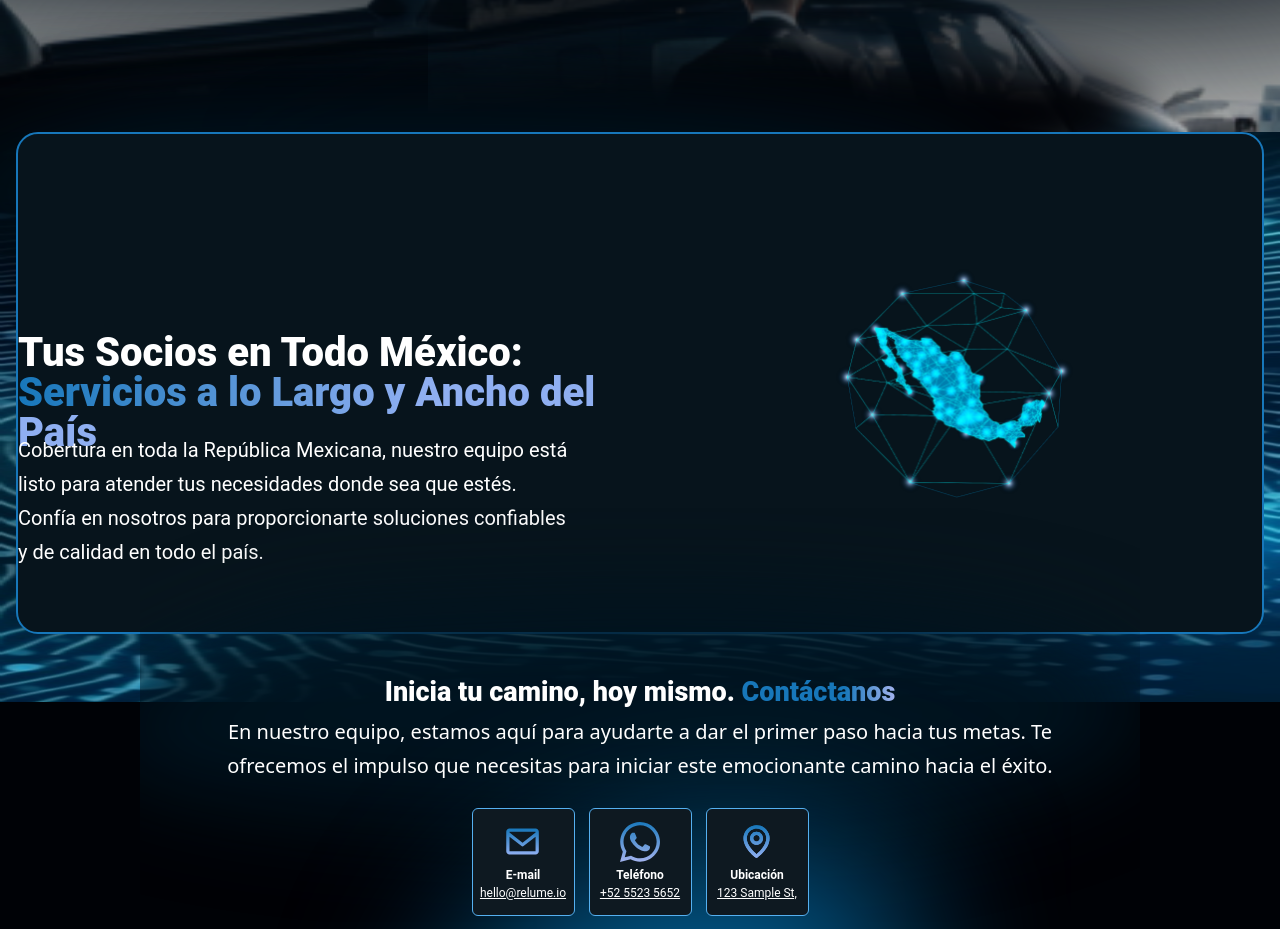
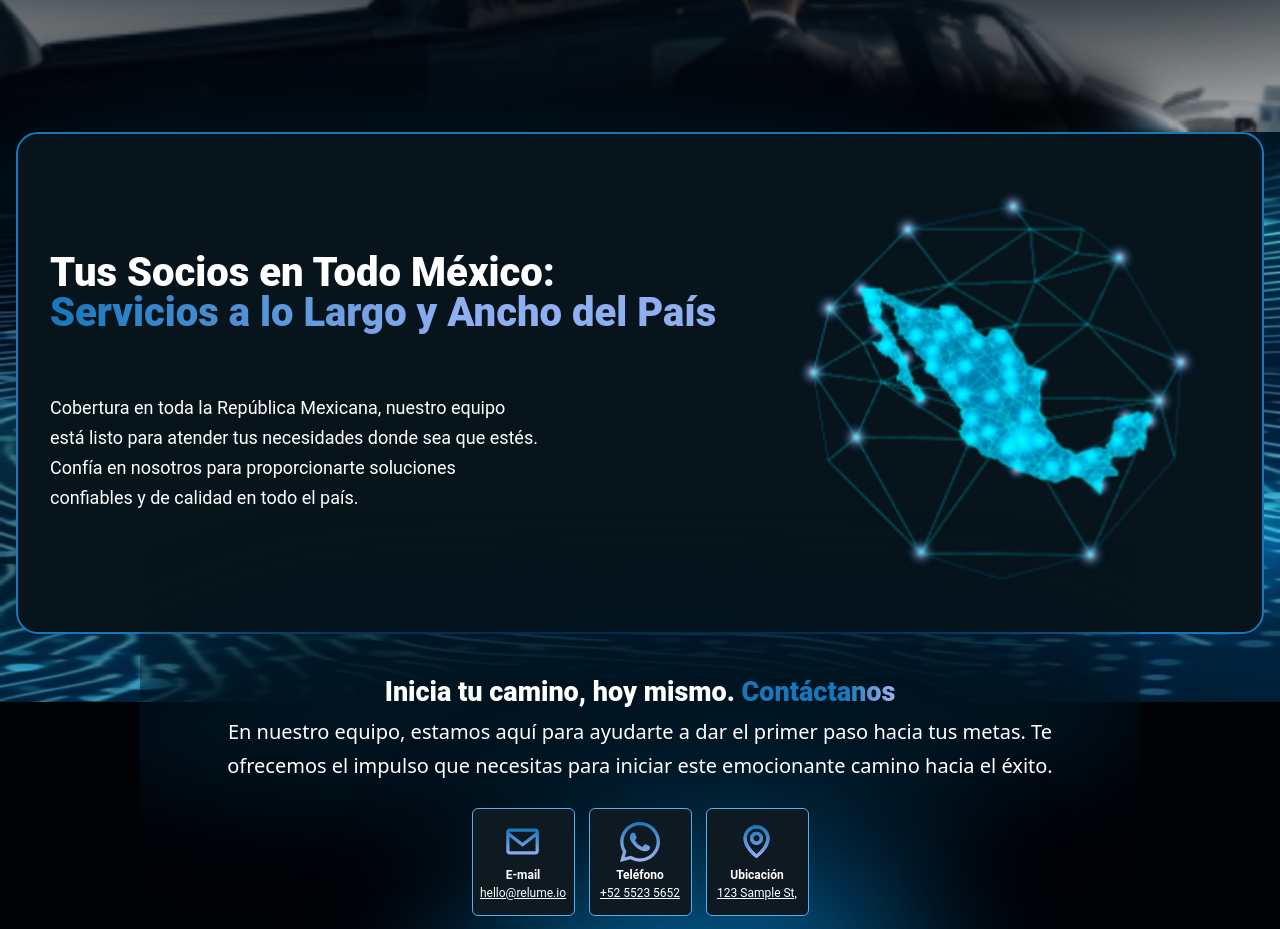
Before and after one commit to LarkinBaumann/larkinsecurity, a Next.js app: page / in a window 1280 px wide. Shown: the part 1708-2637 px from the top of the page. Built offline with nearby package versions, Linux system fonts and the light colour scheme.

Commit message:
Update Mapa component styling

```diff
--- a/src/components/Home/Servicio/Mapa.jsx
+++ b/src/components/Home/Servicio/Mapa.jsx
@@ -6,9 +6,9 @@ function Mapa() {
     <div className='w-full h-full px-4 '>
 
     <div className='w-full h-[502px] flex flex-col lg:flex-row justify-center items-center text-center lg:text-left rounded-[22px] border-[2px] border-[#1777BA] bg-[#07141C]
-    gap-[15px]
+    gap-[15px] lg:px-8
     '>
-        <div className='w-[90%] md:h-[100px]  flex flex-col items  '>
+        <div className='w-[90%] md:h-[100px] lg:w-[60%] lg:h-[260px]  flex flex-col   '>
         <h2 className='h-full font-header text-[22px] md:text-[40px] font-extrabold leading-[25px] md:leading-[40px]  '>
             Tus Socios en Todo México:
             <br/>
@@ -17,13 +17,13 @@ function Mapa() {
             </span>
         </h2>
 
-        <div className='w-[90%] hidden lg:flex flex-row justify-center font-paragraph text-[12px] md:text-[20px] leading-[20px] md:leading-[34px] '>
+        <div className='w-[90%] lg:w-[490px] hidden lg:flex flex-row justify-center font-paragraph text-[12px] md:text-[20px] lg:text-[18px] leading-[20px] md:leading-[34px] lg:leading-[30px] '>
         Cobertura en toda la República Mexicana,  nuestro equipo está listo para atender tus necesidades donde sea que estés. Confía en nosotros para proporcionarte soluciones confiables y de calidad en todo el país.
         </div>
 
         </div>
-        <div className='w-[90%] flex flex-row justify-center'>
-            <Image src="/assets/home/servicios/mapa.png" alt="Mapa" width={1000} height={1000} className='w-[237px] h-[229px] animate-pulse' />
+        <div className='w-[90%] lg:w-[40%] flex flex-row justify-center'>
+            <Image src="/assets/home/servicios/mapa.png" alt="Mapa" width={1000} height={1000} className='w-[237px] lg:w-[406px] h-[229px] lg:h-[393px] animate-pulse' />
         </div>
         <div className='w-[90%] flex lg:hidden flex-row justify-center font-paragraph text-[12px] md:text-[20px] leading-[20px] md:leading-[34px] '>
         Cobertura en toda la República Mexicana,  nuestro equipo está listo para atender tus necesidades donde sea que estés. Confía en nosotros para proporcionarte soluciones confiables y de calidad en todo el país.
```
